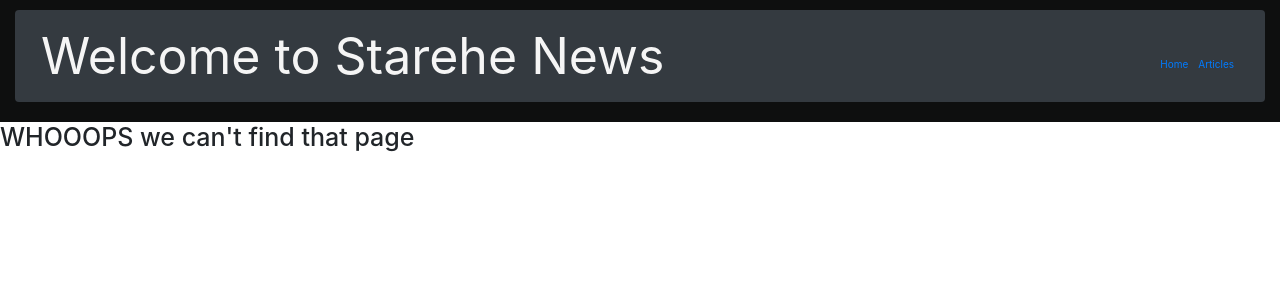
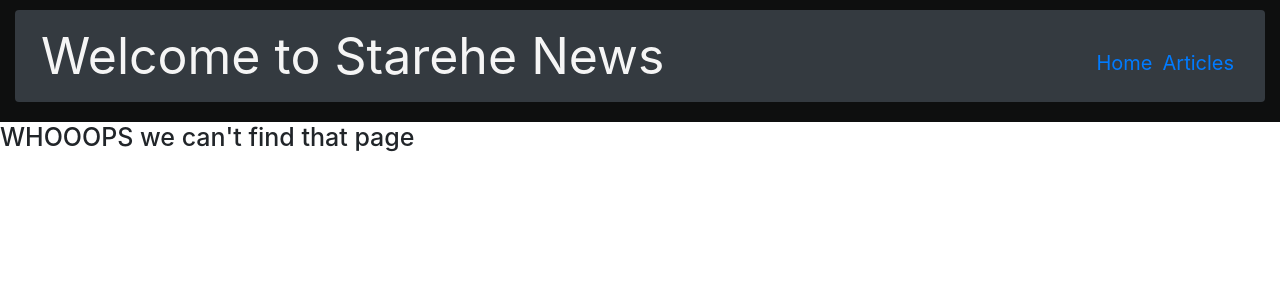
Before and after one commit to alex-muliande/News-highlight, a Flask app: template app/templates/fourOwfour.html in a window 1280 px wide. Shown: the top 300 px of the page. Run offline with Flask 2, Linux system fonts and the light colour scheme; the template is opened without the code that fills it, so the values that code supplies are empty; some libraries are stand-ins or nearby versions.

Commit message:
Add styles.css to home class   .

```diff
--- a/app/static/CSS/styles.css
+++ b/app/static/CSS/styles.css
@@ -57,7 +57,7 @@
     font-size: 50px;
     color: whitesmoke;
 }
-.others{
+.home{
     font-size: 20px;
     display: inline;
 }
```
